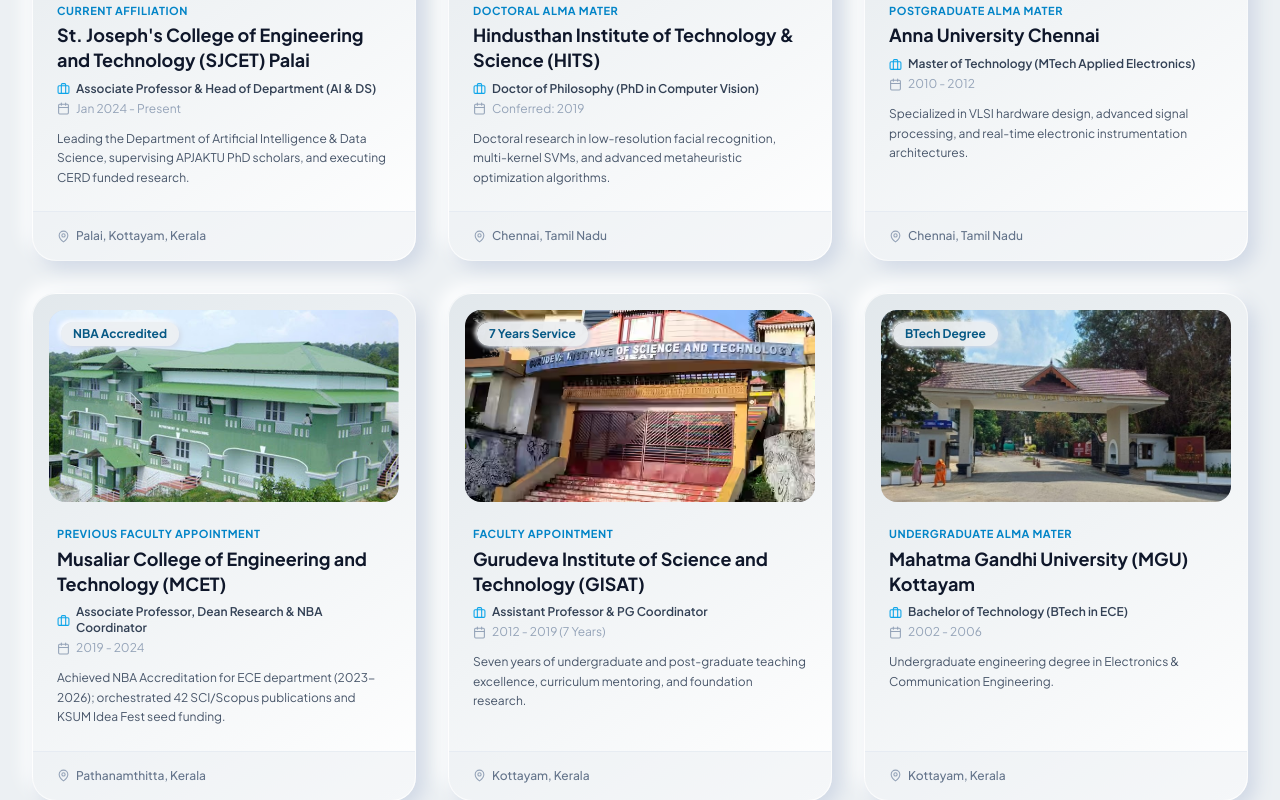
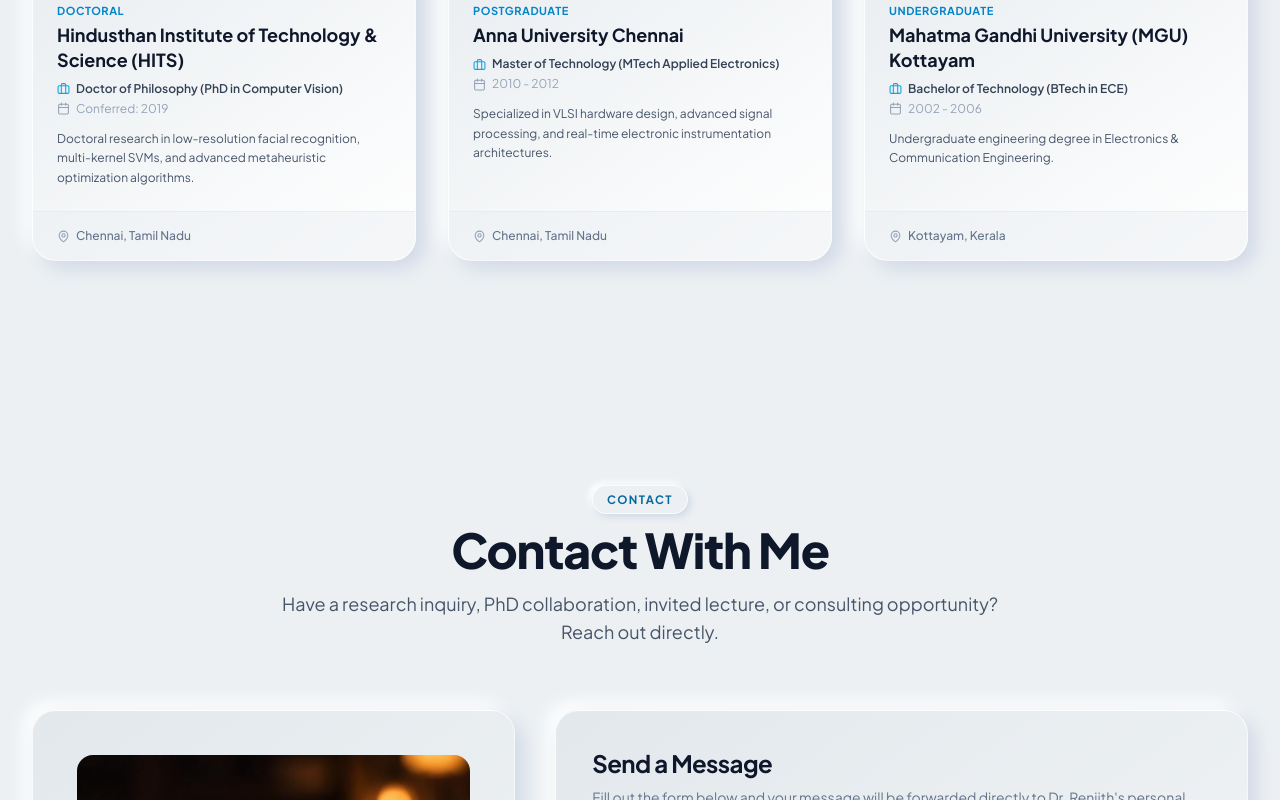
Before and after one commit to AnoopkumarA/Renjith_PersonalWebsite, a React (Vite) app: page / in a window 1280 px wide. Shown: the part 7740-8540 px from the top of the page. Built offline with nearby package versions, Linux system fonts and the light colour scheme; a web font is replaced by a local one.

Commit message:
feat(institutions): retain only degree universities (HITS, Anna University, MGU) and simplify badge labels

```diff
--- a/src/components/InstitutionsSection.tsx
+++ b/src/components/InstitutionsSection.tsx
@@ -3,19 +3,8 @@ import { Building2, Calendar, MapPin, Briefcase } from 'lucide-react';
 
 const institutions = [
   {
-    name: "St. Joseph's College of Engineering and Technology (SJCET) Palai",
-    type: "Current Affiliation",
-    role: "Associate Professor & Head of Department (AI & DS)",
-    period: "Jan 2024 - Present",
-    location: "Palai, Kottayam, Kerala",
-    image: "/images/sjcet_campus.jpg",
-    logo: "/images/sjcet_logo.png",
-    description: "Leading the Department of Artificial Intelligence & Data Science, supervising APJAKTU PhD scholars, and executing CERD funded research.",
-    badge: "Current Role"
-  },
-  {
     name: "Hindusthan Institute of Technology & Science (HITS)",
-    type: "Doctoral Alma Mater",
+    type: "Doctoral",
     role: "Doctor of Philosophy (PhD in Computer Vision)",
     period: "Conferred: 2019",
     location: "Chennai, Tamil Nadu",
@@ -25,7 +14,7 @@ const institutions = [
   },
   {
     name: "Anna University Chennai",
-    type: "Postgraduate Alma Mater",
+    type: "Postgraduate",
     role: "Master of Technology (MTech Applied Electronics)",
     period: "2010 - 2012",
     location: "Chennai, Tamil Nadu",
@@ -34,35 +23,12 @@ const institutions = [
     badge: "MTech Degree"
   },
   {
-    name: "Musaliar College of Engineering and Technology (MCET)",
-    type: "Previous Faculty Appointment",
-    role: "Associate Professor, Dean Research & NBA Coordinator",
-    period: "2019 - 2024",
-    location: "Pathanamthitta, Kerala",
-    image: "/images/mcp.png",
-    logo: "/images/musaliar_logo.jpg",
-    description: "Achieved NBA Accreditation for ECE department (2023-2026); orchestrated 42 SCI/Scopus publications and KSUM Idea Fest seed funding.",
-    badge: "NBA Accredited"
-  },
-  {
-    name: "Gurudeva Institute of Science and Technology (GISAT)",
-    type: "Faculty Appointment",
-    role: "Assistant Professor & PG Coordinator",
-    period: "2012 - 2019 (7 Years)",
-    location: "Kottayam, Kerala",
-    image: "/images/gisat.png",
-    logo: "/images/gisat.png",
-    description: "Seven years of undergraduate and post-graduate teaching excellence, curriculum mentoring, and foundation research.",
-    badge: "7 Years Service"
-  },
-  {
     name: "Mahatma Gandhi University (MGU) Kottayam",
-    type: "Undergraduate Alma Mater",
+    type: "Undergraduate",
     role: "Bachelor of Technology (BTech in ECE)",
     period: "2002 - 2006",
     location: "Kottayam, Kerala",
     image: "/images/mgu_campus_gate.jpg",
-    logo: "/images/mgu_logo.svg",
     description: "Undergraduate engineering degree in Electronics & Communication Engineering.",
     badge: "BTech Degree"
   }
@@ -82,12 +48,12 @@ export default function InstitutionsSection() {
             Institutional Affiliations
           </h2>
           <p className="mt-4 text-slate-600 text-base sm:text-lg">
-            Prestigious universities and institutions shaping Dr. Renjith Thomas's research journey and leadership roles.
+            Prestigious universities shaping Dr. Renjith Thomas's academic foundation and research journey.
           </p>
         </div>
 
         {/* 3-Column Grid */}
-        <div className="grid grid-cols-1 md:grid-cols-2 lg:grid-cols-3 gap-8">
+        <div className="grid grid-cols-1 md:grid-cols-3 gap-8">
           {institutions.map((inst, index) => (
             <motion.div
               key={index}
```
